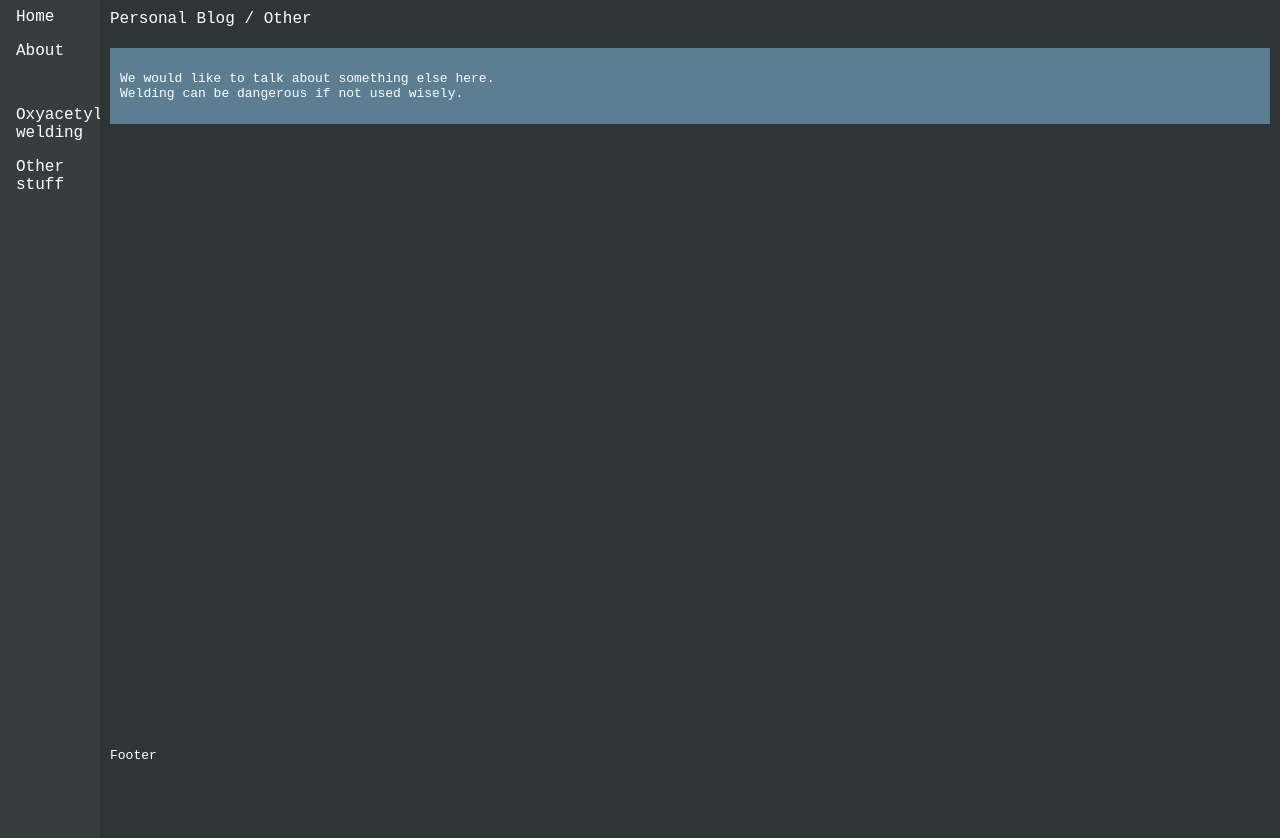
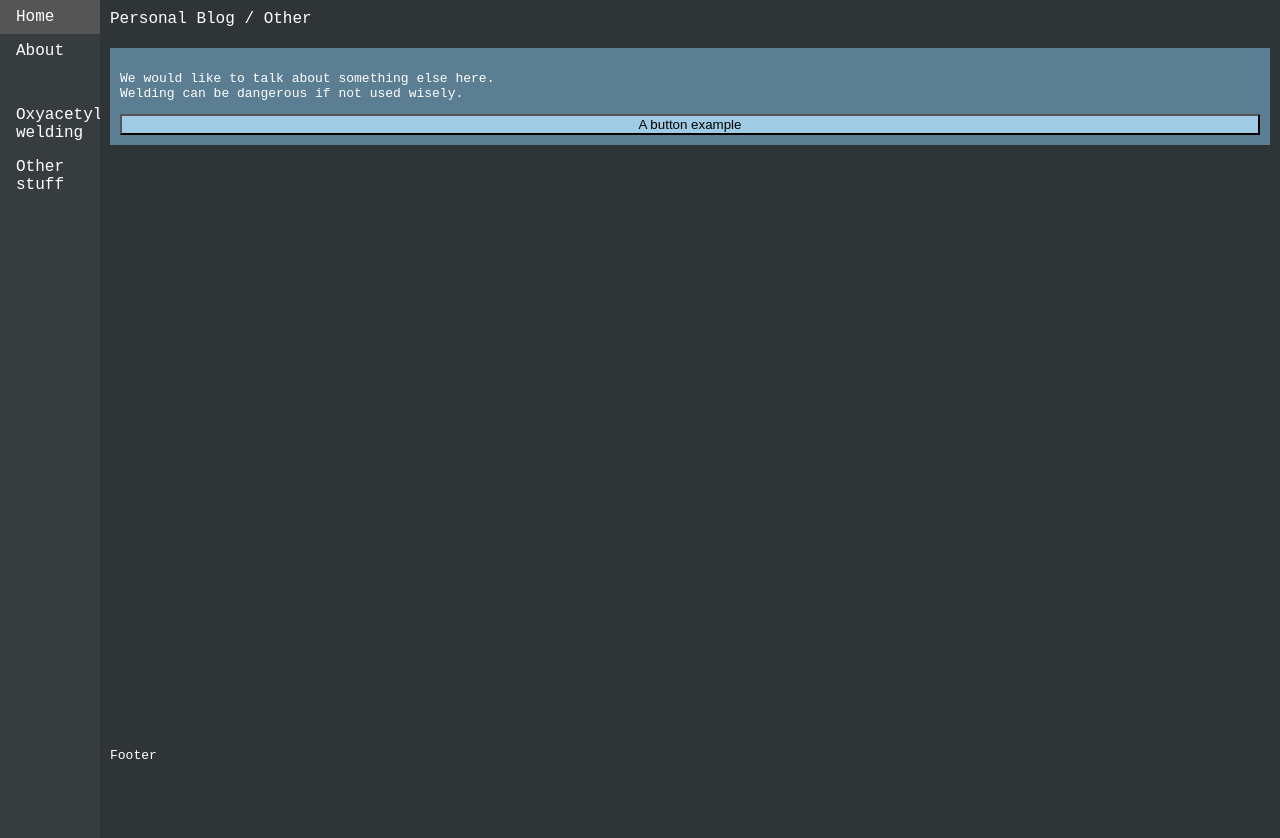
Before and after one commit to hapaxe/udacity-front-end-assignment1, a plain HTML site: page other.html in a window 1280 px wide. Drawn offline with Linux system fonts and the light colour scheme.

Commit message:
add button to blog post.

```diff
--- a/css/sidebar.css
+++ b/css/sidebar.css
@@ -26,6 +26,9 @@
   text-decoration: none;
   font-size: large;
 }
-.sideitem:hover {
+.coresideitem:hover {
   background-color: #555;
 }
+.blogpostlink:hover {
+  background-color: #555;
+}
--- a/css/style.css
+++ b/css/style.css
@@ -22,6 +22,12 @@ body {
   grid-area:main;
   padding: 10px;
 }
+.button{
+  background-color: #A0CBE5;
+}
+.button:hover{
+  background-color: #7FA8C1;
+}
 @media(min-height:900px){
 .container{
       display:grid;
--- a/other.html
+++ b/other.html
@@ -34,6 +34,7 @@
         <p>We would like to talk about something else here.<br>
           Welding can be dangerous if not used wisely.
         </p>
+        <button class="button">A button example</button>
       </div>
     </div>
     <div class="footer box">Footer</div>
```
